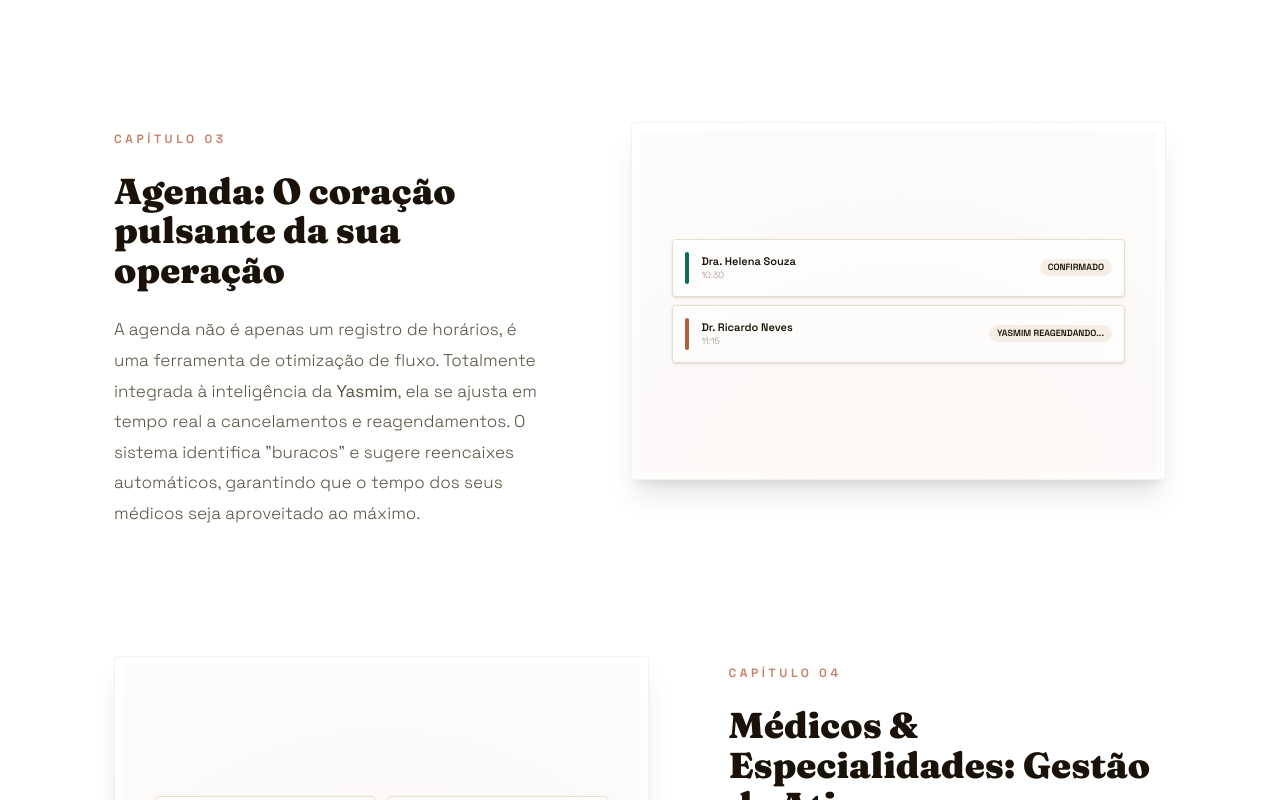
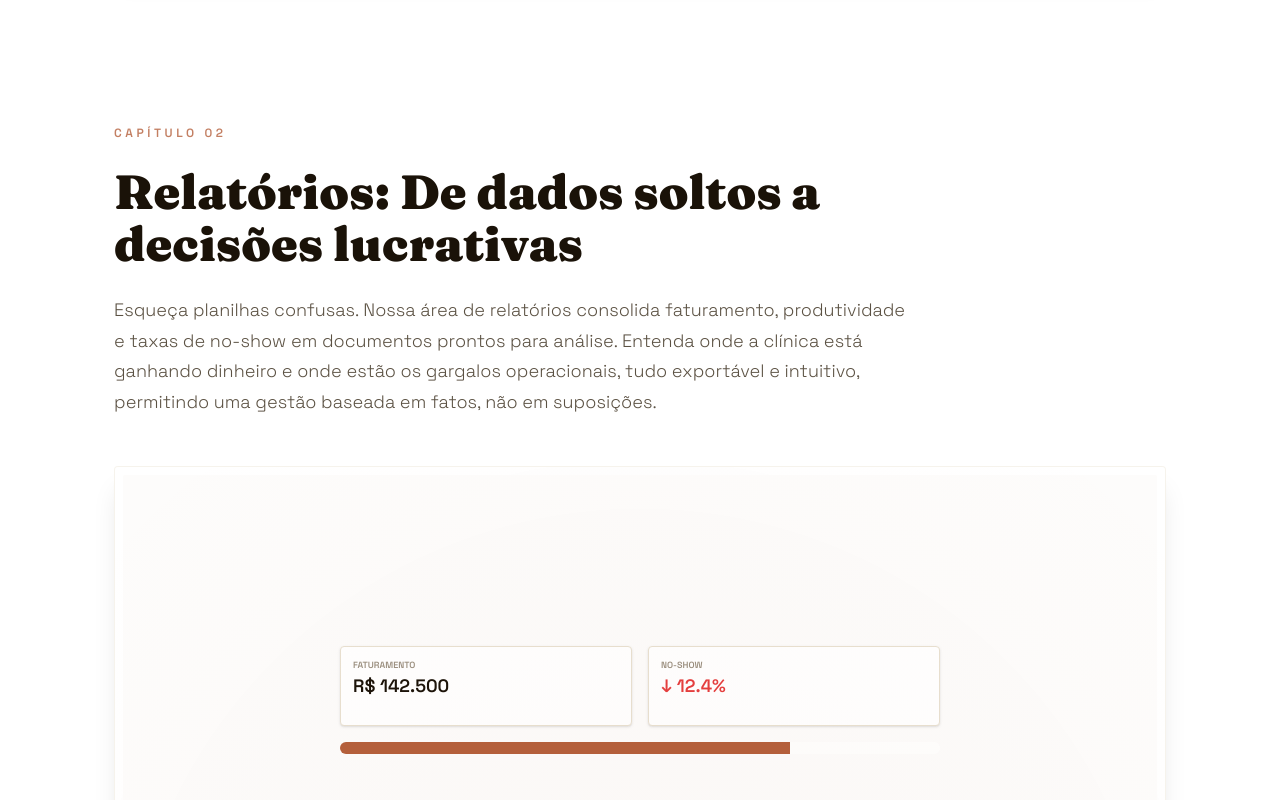
Before and after one commit to gugabrandao/cromia-site, a React (Vite) app: page /cromiahealth in a window 1280 px wide. Shown: the part 1640-2440 px from the top of the page. Built offline with nearby package versions, Linux system fonts and the light colour scheme.

Commit message:
feat: unificar para layout vertical (empilhado) conforme aprovado no localhost

```diff
--- a/src/pages/CromiaHealth.tsx
+++ b/src/pages/CromiaHealth.tsx
@@ -6,27 +6,25 @@ const Chapter = ({
   title,
   text,
   image,
-  mockup,
-  imageSide = 'right'
+  mockup
 }: {
   number: string,
   title: string,
   text: string | React.ReactNode,
   image?: string,
-  mockup?: React.ReactNode,
-  imageSide?: 'left' | 'right'
+  mockup?: React.ReactNode
 }) => (
-  <div className={`flex flex-col ${imageSide === 'left' ? 'md:flex-row-reverse' : 'md:flex-row'} items-start gap-12 md:gap-20 mb-32`}>
-    <div className="w-full md:w-[45%] pt-2">
+  <div className="mb-24 md:mb-40 last:mb-0">
+    <div className="max-w-[800px] mb-12">
       <div className="text-[12px] font-bold tracking-[0.3em] uppercase text-cromia-gold mb-6 opacity-80">Capítulo {number}</div>
-      <h2 className="font-fraunces text-3xl md:text-4xl font-black text-cromia-ink mb-6 leading-[1.1]">
+      <h2 className="font-fraunces text-3xl md:text-5xl font-black text-cromia-ink mb-6 leading-[1.1]">
         {title}
       </h2>
-      <div className="text-[17px] text-cromia-ink2 leading-[1.8] font-light opacity-90">
+      <div className="text-[18px] text-cromia-ink2 leading-[1.7] font-light opacity-90">
         {text}
       </div>
     </div>
-    <div className="w-full md:w-[55%]">
+
     <div className="bg-white/60 backdrop-blur-sm border border-cromia-border/40 rounded-sm shadow-xl relative overflow-hidden group transition-all duration-500 hover:shadow-2xl">
       <div className="p-1 md:p-2 bg-white/40">
         {image ? (
@@ -34,17 +32,18 @@ const Chapter = ({
             <img src={image} alt={title} className="w-full h-auto block" />
           </div>
         ) : mockup ? (
-            <div className="bg-cromia-bg/20 p-8 min-h-[340px] flex flex-col justify-center rounded-[2px]">
+          <div className="bg-cromia-bg/20 p-8 md:p-12 min-h-[300px] md:min-h-[450px] flex flex-col justify-center rounded-[2px]">
+            <div className="max-w-[600px] mx-auto w-full">
               {mockup}
             </div>
+          </div>
         ) : (
-            <div className="aspect-[16/10] flex items-center justify-center text-cromia-muted/30 italic text-sm font-space-grotesk tracking-widest">
+          <div className="aspect-[21/9] flex items-center justify-center text-cromia-muted/30 italic text-sm font-space-grotesk tracking-widest">
             [ Espaço para Print da Área: {title} ]
           </div>
         )}
       </div>
       <div className="absolute inset-0 bg-[radial-gradient(circle_at_50%_120%,rgba(180,95,59,0.03),transparent)] pointer-events-none" />
-      </div>
     </div>
   </div>
 );
```
Lines whose indentation alone changed are shown as unchanged.
